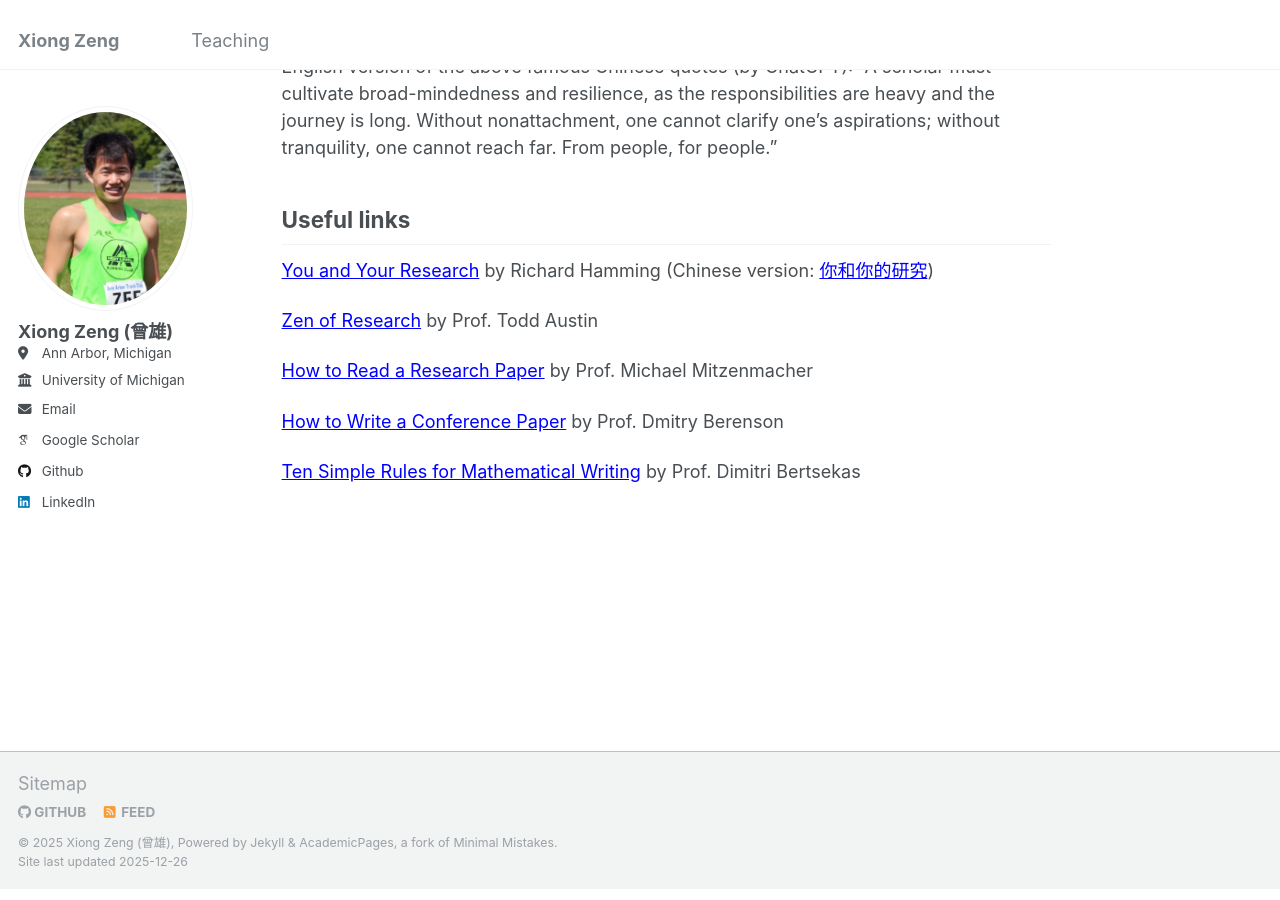
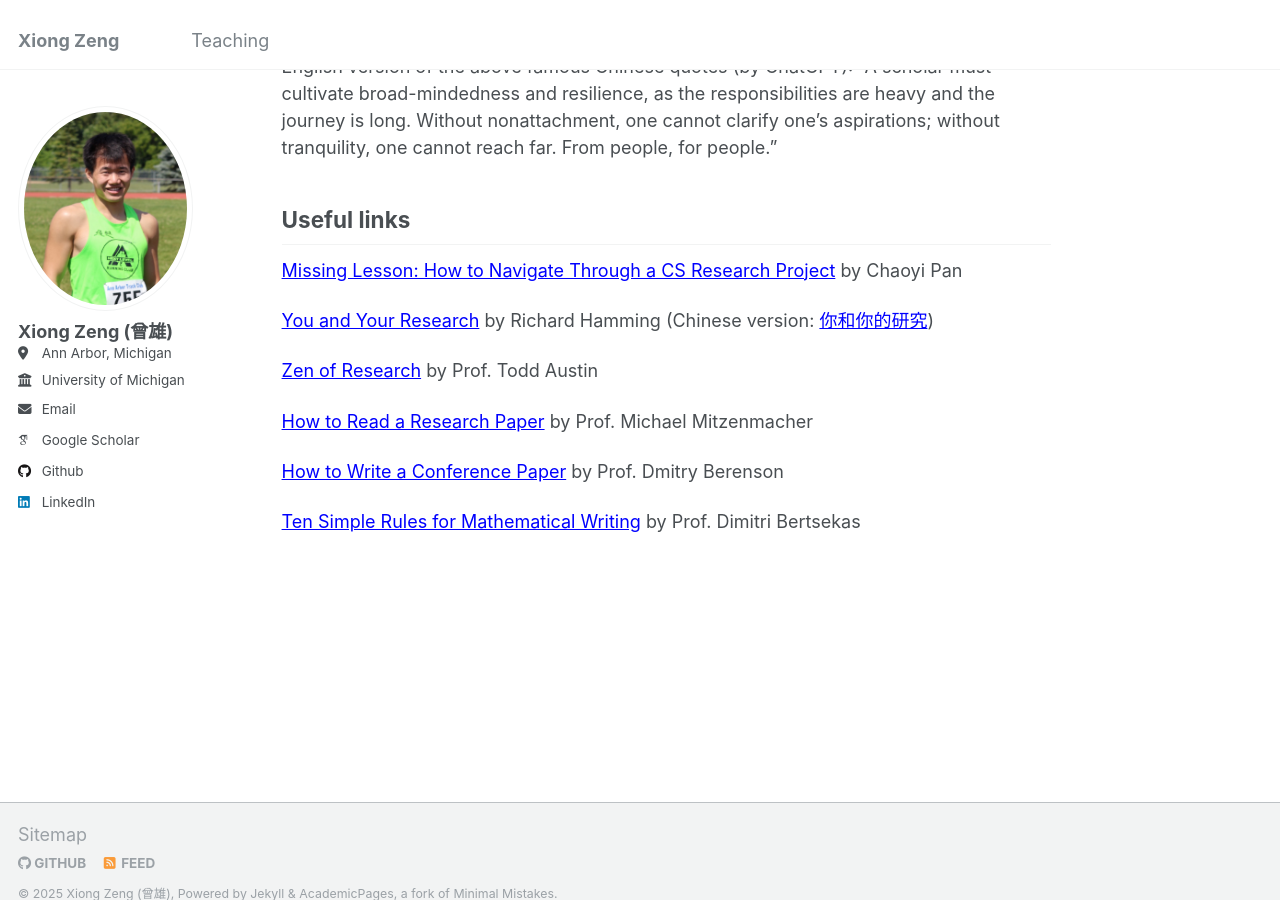
Before and after one commit to zengxiong111/zengxiong.github.io, a Jekyll site: the page built from _pages/about.md, in a window 1280 px wide and 900 px high, scrolled down 2540 px. Built offline with Jekyll 4.4.1, drawn with Linux system fonts in a browser that asks for light colours; some web fonts are replaced.

Commit message:
Update about.md

```diff
--- a/_pages/about.md
+++ b/_pages/about.md
@@ -76,6 +76,8 @@ English version of the above famous Chinese quotes (by ChatGPT): "A scholar must
 
 ## Useful links
 
+<a href="https://panchaoyi.com/missing-lesson-how-to-navigate-through-a-cs-research-project" style="color: blue;" target="_blank">Missing Lesson: How to Navigate Through a CS Research Project</a> by Chaoyi Pan
+
 <a href="https://www.cs.virginia.edu/~robins/YouAndYourResearch.html" style="color: blue;" target="_blank">You and Your Research</a> by Richard Hamming
 (Chinese version: <a href="https://dominich.notion.site/6bbb616bba2b45649f46e30e6ac8c493" style="color: blue;" target="_blank">你和你的研究</a>)
 
```
